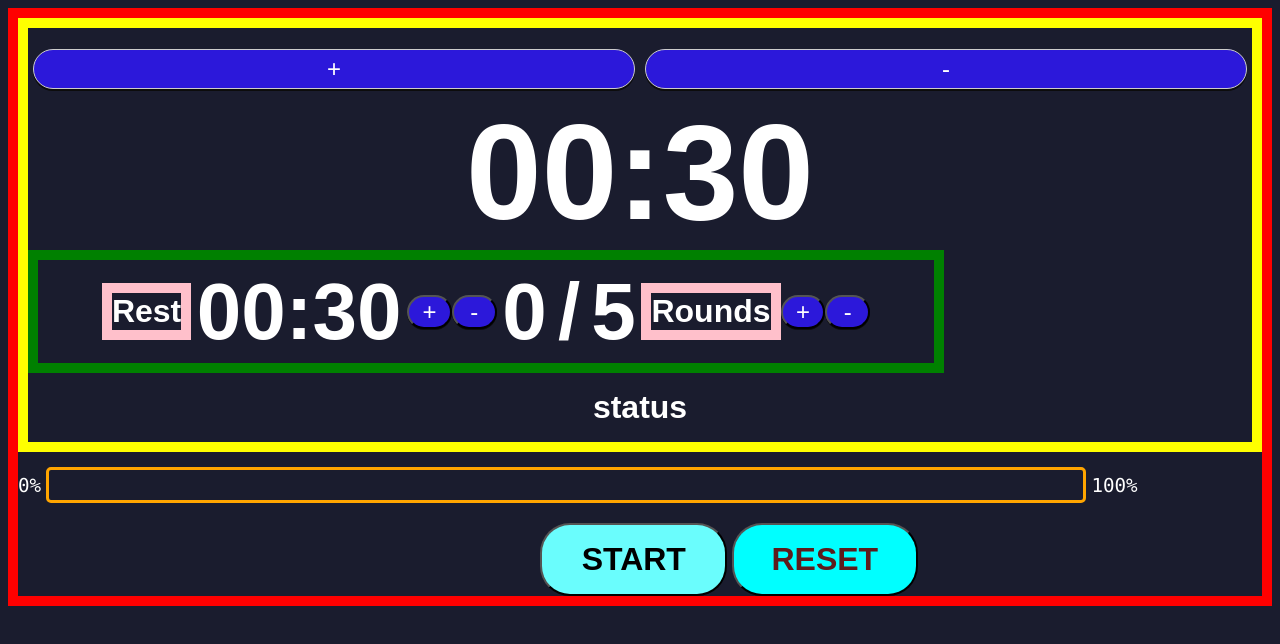
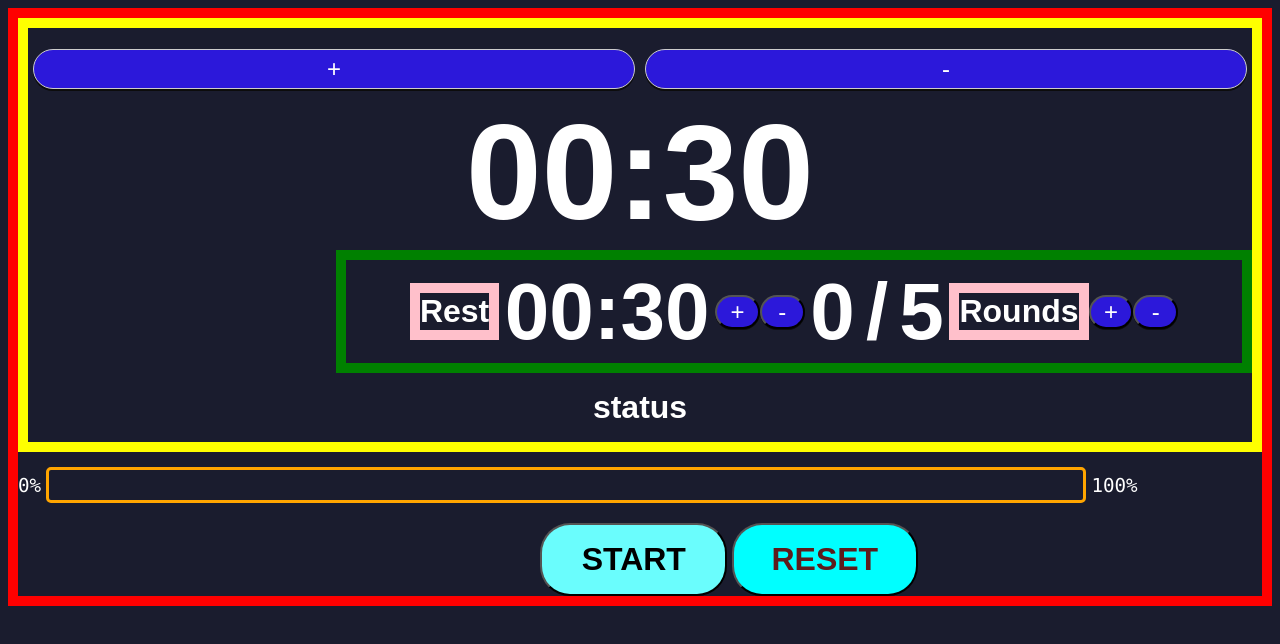
Before and after one commit to alondgr/training_app, a plain HTML site: page index.html in a window 1280 px wide. Drawn offline with Linux system fonts and the light colour scheme.

Commit message:
left: auto

```diff
--- a/style.css
+++ b/style.css
@@ -13,7 +13,6 @@ body {
   font-weight: bold;
   padding: 1em 0;
   border: 10px solid yellow;
-  /* border-radius: 4px; */
 }
 
 .timer {
@@ -133,6 +132,7 @@ body {
   align-items: center;
   justify-content: center;
   border: 10px solid green;
+  margin-left: auto;
 }
 
 .time_btn_cntrl {
```
